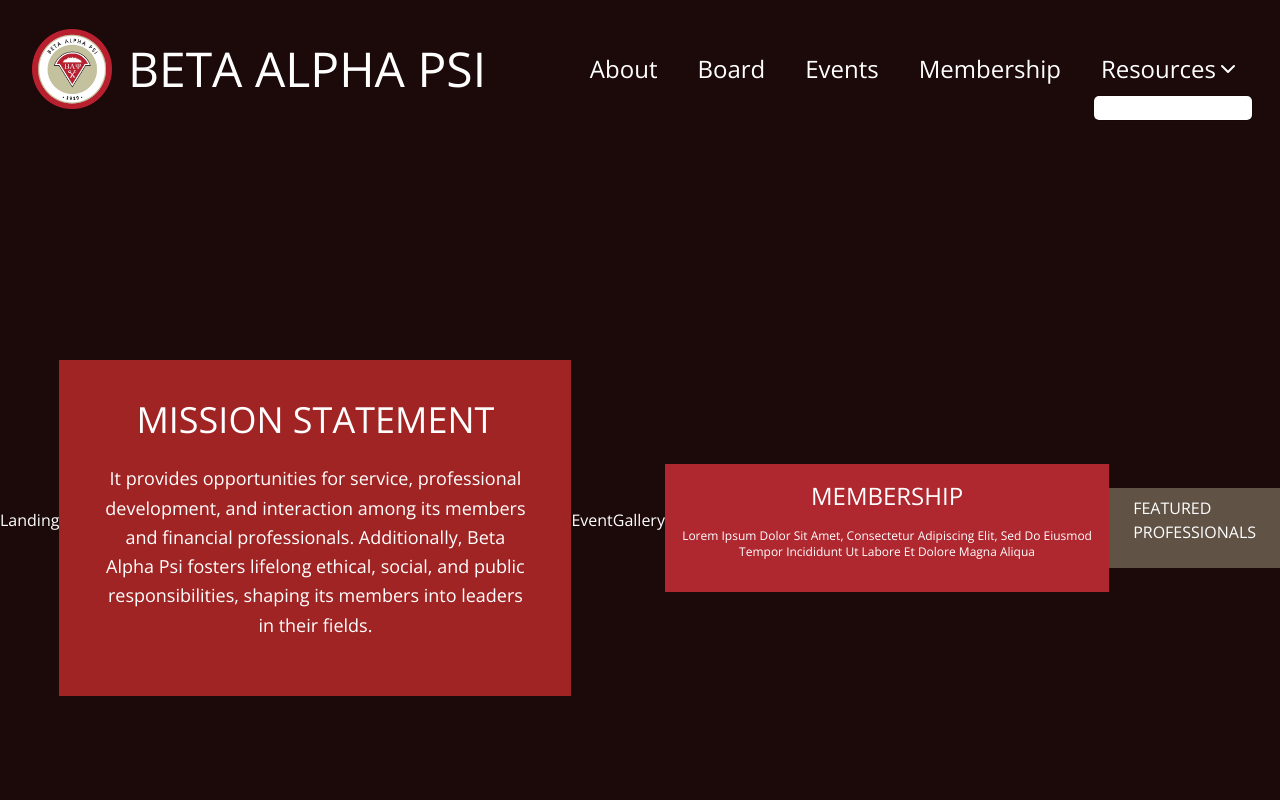
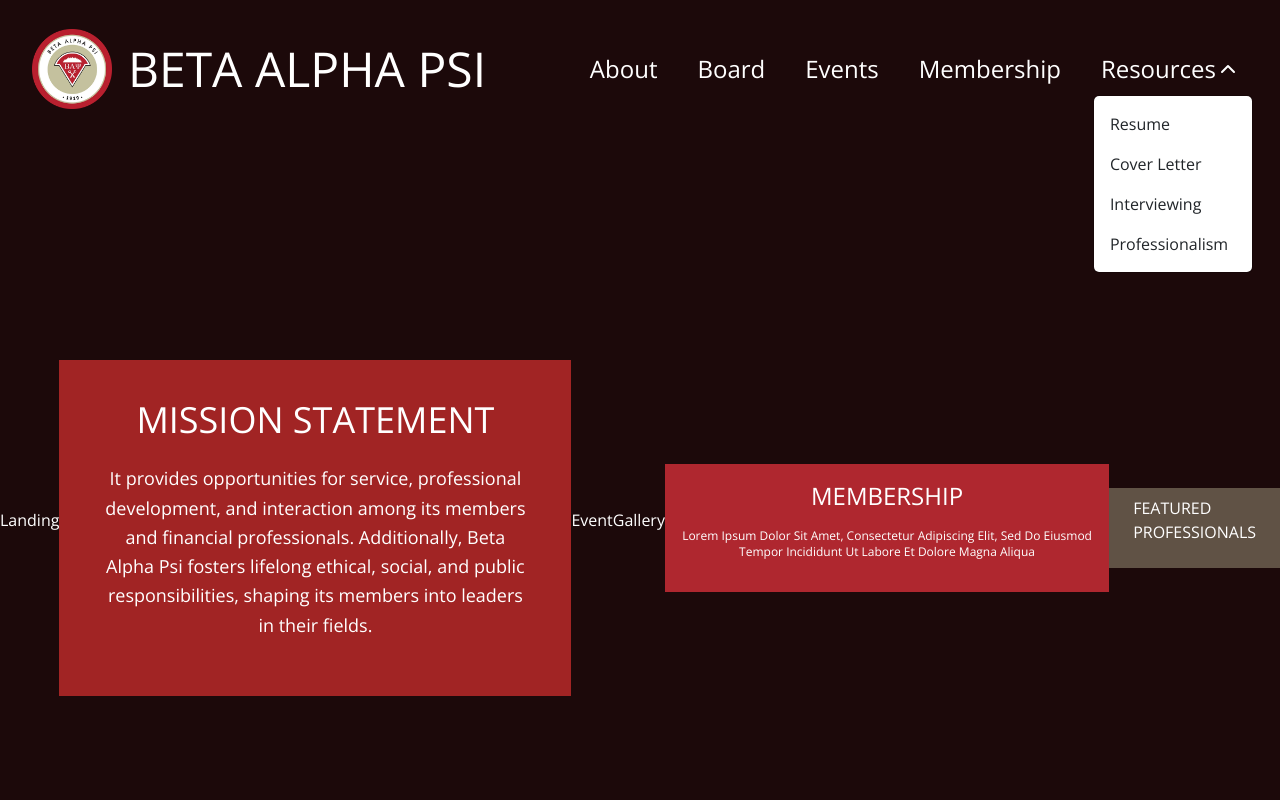
Before and after one commit to acm-ucr/bap-website, a Next.js app: page / in a window 1280 px wide. Both pictures are taken after a click on the button "Resources". Shown: the top 800 px of the page. Built offline with nearby package versions, Linux system fonts and the light colour scheme.

Commit message:
Added dropdown items and functioning chevron icon

```diff
--- a/src/components/Navigation.tsx
+++ b/src/components/Navigation.tsx
@@ -7,9 +7,18 @@ import Image from "next/image";
 import logo from "@/public/bap.webp";
 import { navData } from "@/data/navData";
 import { Menu } from "lucide-react";
-import { ChevronDown } from "lucide-react";
+import { ChevronDown, ChevronUp } from "lucide-react";
+import { useState } from "react";
 
 const Navigation = () => {
+  // determines if dropdown has been opened; set false at start
+  const [isDropdownOpen, setIsDropdownOpen] = useState(false);
+
+  // function changes boolean of isDropdownOpen
+  const toggleDropdown = () => {
+    setIsDropdownOpen(!isDropdownOpen);
+  };
+
   return (
     <Navbar
       collapseOnSelect
@@ -46,10 +55,14 @@ const Navigation = () => {
                 <div className="font-light">{item.name}</div>
               </Nav.Link>
             ) : (
+              // Resources Drop down
               <NavDropdown
                 key={index}
                 title={
-                  <div className="flex items-center text-white">
+                  <div
+                    className="flex items-center text-white"
+                    onClick={toggleDropdown}
+                  >
                     <div className="font-light">{item.name}</div>
                     <style>
                       {`
@@ -58,11 +71,17 @@ const Navigation = () => {
                           }
                         `}
                     </style>
-                    <ChevronDown />
+                    {/* Conditional state that determines what boolean and changes icon */}
+                    {isDropdownOpen ? <ChevronUp /> : <ChevronDown />}
                   </div>
                 }
               >
-                <NavDropdown.Item></NavDropdown.Item>
+                <div className="my-0 py-0">
+                  <NavDropdown.Item onClick={toggleDropdown}> Resume </NavDropdown.Item>
+                  <NavDropdown.Item onClick={toggleDropdown}> Cover Letter </NavDropdown.Item>
+                  <NavDropdown.Item onClick={toggleDropdown}> Interviewing </NavDropdown.Item>
+                  <NavDropdown.Item onClick={toggleDropdown}> Professionalism </NavDropdown.Item>
+                </div>
               </NavDropdown>
             ),
           )}
```
